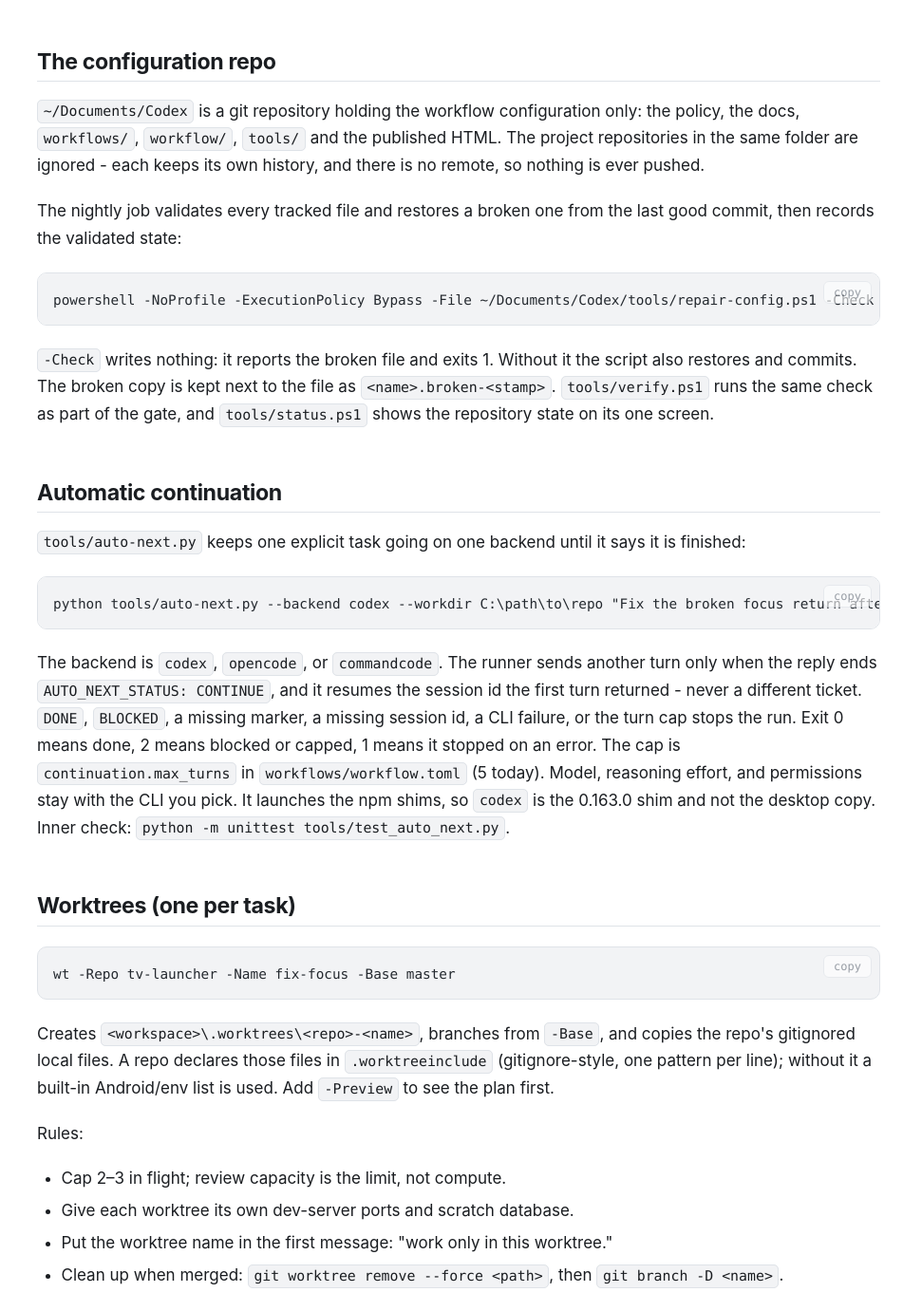
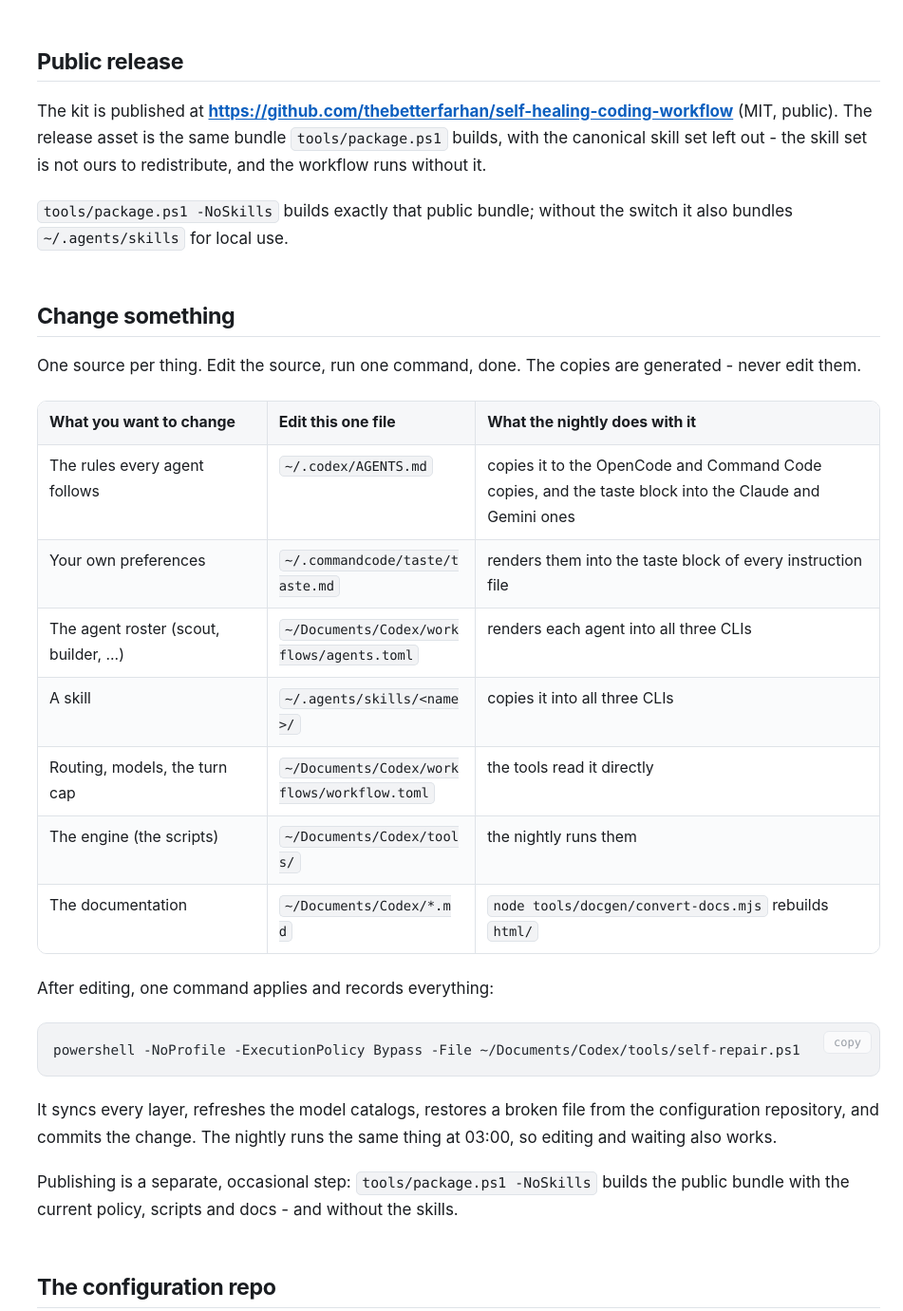
Before and after one commit to thebetterfarhan/self-healing-coding-workflow, a plain HTML site: page html/workflow-usage.html in a window 1280 px wide. Shown: the part 1239-2620 px from the top of the page at 95% size, without its empty margins (329-1280 px from the left). Drawn offline with Linux system fonts and the light colour scheme.

Commit message:
release: v0.1.1 - the kit carries the current policy, and the docs say how to change something

```diff
--- a/BUNDLE-MANIFEST.txt
+++ b/BUNDLE-MANIFEST.txt
@@ -1,5 +1,5 @@
 workflow-kit manifest
-built:      2026-10-20 13:55:19
+built:      2026-10-20 14:01:21
 source:     (not recorded - the bundle is machine independent)
 files:      60
 skills:
--- a/html/workflow-usage.html
+++ b/html/workflow-usage.html
@@ -176,6 +176,8 @@ pre:hover .copy,.copy:focus-visible{opacity:1}
 <li class="d2"><a href="#health-check">Health check</a></li>
 <li class="d2"><a href="#cue-vocabulary">Cue vocabulary</a></li>
 <li class="d2"><a href="#the-loop">The loop</a></li>
+<li class="d2"><a href="#public-release">Public release</a></li>
+<li class="d2"><a href="#change-something">Change something</a></li>
 <li class="d2"><a href="#the-configuration-repo">The configuration repo</a></li>
 <li class="d2"><a href="#automatic-continuation">Automatic continuation</a></li>
 <li class="d2"><a href="#worktrees-one-per-task">Worktrees (one per task)</a></li>
@@ -200,7 +202,7 @@ pre:hover .copy,.copy:focus-visible{opacity:1}
 <article>
 <h1 id="doc-title">Workflow Usage Guide</h1>
 
-<p class="meta">Source <code>WORKFLOW-USAGE.md</code> &middot; 11,329 bytes &middot; updated 2026-10-20</p>
+<p class="meta">Source <code>WORKFLOW-USAGE.md</code> &middot; 13,333 bytes &middot; updated 2026-10-20</p>
 <p><strong>Author:</strong> Farhan Khan (<a href="https://github.com/thebetterfarhan">@thebetterfarhan</a>)</p>
 <p>How to drive this Codex / OpenCode / CommandCode setup day to day. The
 authoritative rules live in the global <code>~/.codex/AGENTS.md</code> and each project&#39;s
@@ -237,6 +239,50 @@ commit time it runs the <strong>gate</strong>. Both commands live in the project
 <li>The agent stops before commit. Merge, push, PR, and release need your
 explicit approval.</li>
 </ol>
+<h2 id="public-release">Public release</h2>
+<p>The kit is published at
+<strong><a href="https://github.com/thebetterfarhan/self-healing-coding-workflow">https://github.com/thebetterfarhan/self-healing-coding-workflow</a></strong> (MIT,
+public). The release asset is the same bundle <code>tools/package.ps1</code> builds, with
+the canonical skill set left out - the skill set is not ours to redistribute,
+and the workflow runs without it.</p>
+<p><code>tools/package.ps1 -NoSkills</code> builds exactly that public bundle; without the
+switch it also bundles <code>~/.agents/skills</code> for local use.</p>
+<h2 id="change-something">Change something</h2>
+<p>One source per thing. Edit the source, run one command, done. The copies are
+generated - never edit them.</p>
+<div class="tw"><table><caption class="sr-only">Change something</caption><thead><tr><th scope="col">What you want to change</th>
+<th scope="col">Edit this one file</th>
+<th scope="col">What the nightly does with it</th>
+</tr></thead><tbody><tr><td>The rules every agent follows</td>
+<td><code>~/.codex/AGENTS.md</code></td>
+<td>copies it to the OpenCode and Command Code copies, and the taste block into the Claude and Gemini ones</td>
+</tr><tr><td>Your own preferences</td>
+<td><code>~/.commandcode/taste/taste.md</code></td>
+<td>renders them into the taste block of every instruction file</td>
+</tr><tr><td>The agent roster (scout, builder, ...)</td>
+<td><code>~/Documents/Codex/workflows/agents.toml</code></td>
+<td>renders each agent into all three CLIs</td>
+</tr><tr><td>A skill</td>
+<td><code>~/.agents/skills/&lt;name&gt;/</code></td>
+<td>copies it into all three CLIs</td>
+</tr><tr><td>Routing, models, the turn cap</td>
+<td><code>~/Documents/Codex/workflows/workflow.toml</code></td>
+<td>the tools read it directly</td>
+</tr><tr><td>The engine (the scripts)</td>
+<td><code>~/Documents/Codex/tools/</code></td>
+<td>the nightly runs them</td>
+</tr><tr><td>The documentation</td>
+<td><code>~/Documents/Codex/*.md</code></td>
+<td><code>node tools/docgen/convert-docs.mjs</code> rebuilds <code>html/</code></td>
+</tr></tbody></table></div>
+<p>After editing, one command applies and records everything:</p>
+<pre><code class="language-powershell">powershell -NoProfile -ExecutionPolicy Bypass -File ~/Documents/Codex/tools/self-repair.ps1</code></pre>
+<p>It syncs every layer, refreshes the model catalogs, restores a broken file
+from the configuration repository, and commits the change. The nightly runs the
+same thing at 03:00, so editing and waiting also works.</p>
+<p>Publishing is a separate, occasional step: <code>tools/package.ps1 -NoSkills</code> builds
+the public bundle with the current policy, scripts and docs - and without the
+skills.</p>
 <h2 id="the-configuration-repo">The configuration repo</h2>
 <p><code>~/Documents/Codex</code> is a git repository holding the workflow configuration
 only: the policy, the docs, <code>workflows/</code>, <code>workflow/</code>, <code>tools/</code> and the
```
Also changed, not shown: WORKFLOW-USAGE.md (+40 -0 lines), html/index.html (+2 -2 lines), 2 other files.
